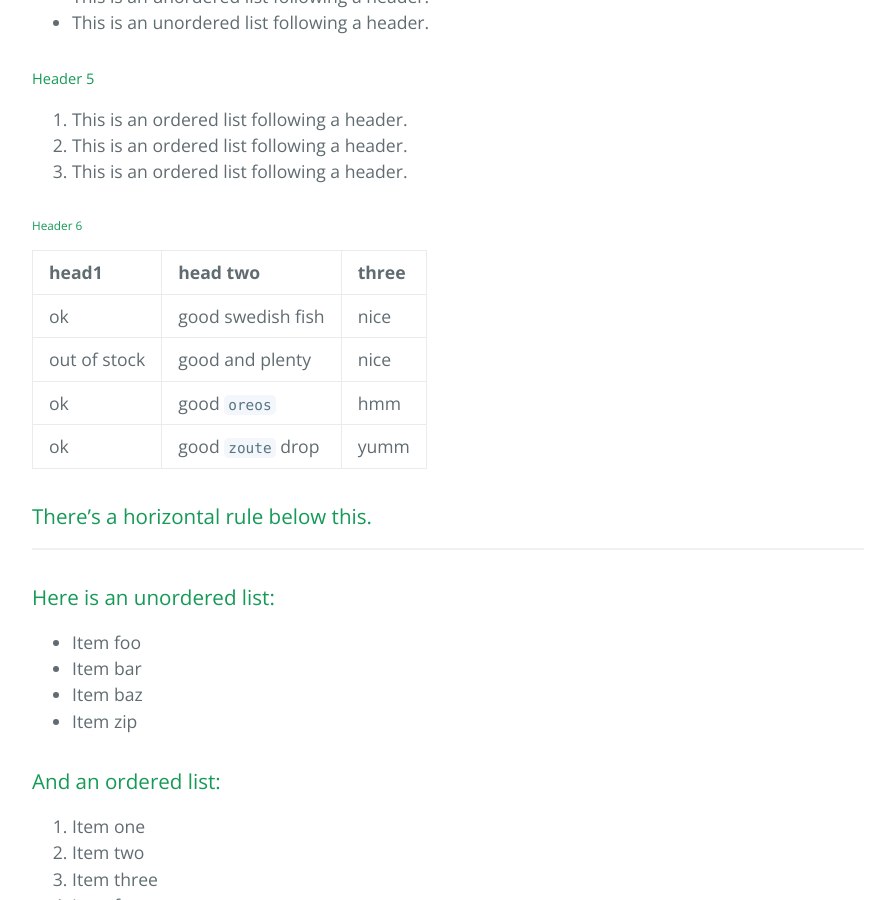
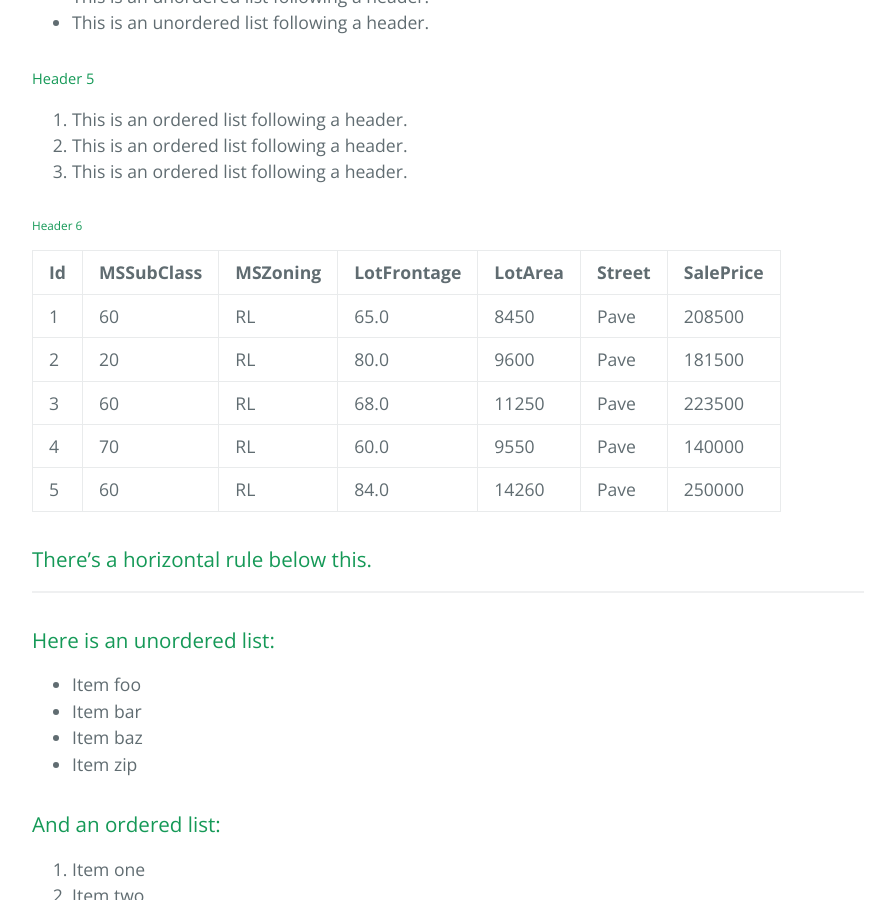
Before and after one commit to Jianwei-Bao/Jbao.github.io, a Jekyll site: the page built from index.md, in a window 1280 px wide and 900 px high, scrolled down 1370 px. Shown: the whole window, without its empty margins (192-1087 px from the left). Built offline with Jekyll 4.4.1, drawn with Linux system fonts in a browser that asks for light colours.

Commit message:
Update index.md

```diff
--- a/index.md
+++ b/index.md
@@ -53,12 +53,14 @@ end
 
 ###### [](#header-6)Header 6
 
-| head1        | head two          | three |
-|:-------------|:------------------|:------|
-| ok           | good swedish fish | nice  |
-| out of stock | good and plenty   | nice  |
-| ok           | good `oreos`      | hmm   |
-| ok           | good `zoute` drop | yumm  |
+|Id| MSSubClass| MSZoning| LotFrontage| LotArea|	Street|	SalePrice|
+|:-|:----------|:--------|:-----------|:-------|:------|:---------|
+|	1|         60|	      RL|        65.0|    8450|   Pave|	  	208500|
+|	2|         20|       RL|        80.0|    9600|   Pave|		  181500|
+|	3|         60|       RL|        68.0|   11250|   Pave|		  223500|
+| 4|         70|       RL|        60.0|    9550|   Pave|		  140000|
+|	5|         60|	      RL|        84.0|   14260|   Pave|		  250000|
+
 
 ### There's a horizontal rule below this.
 
```
